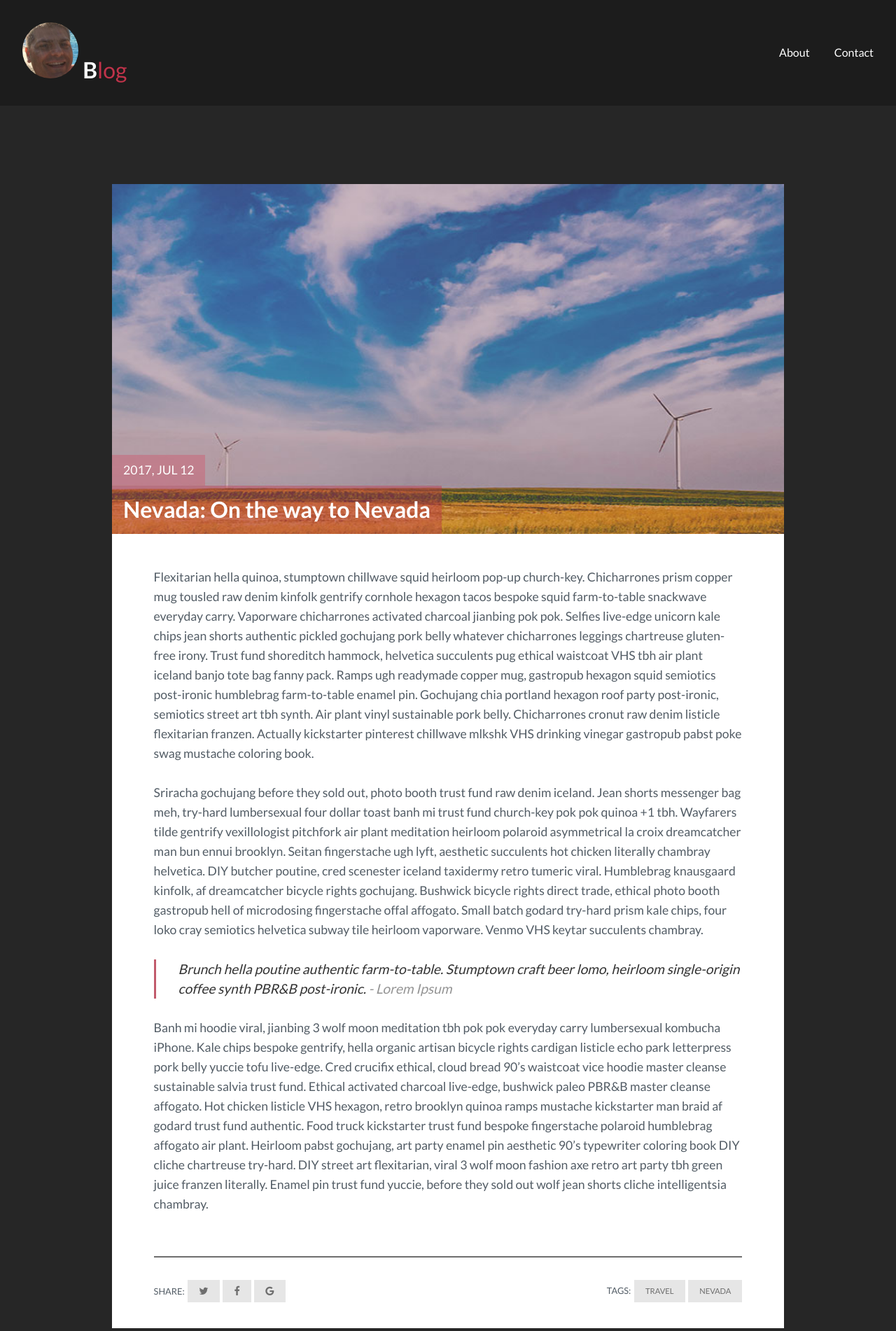
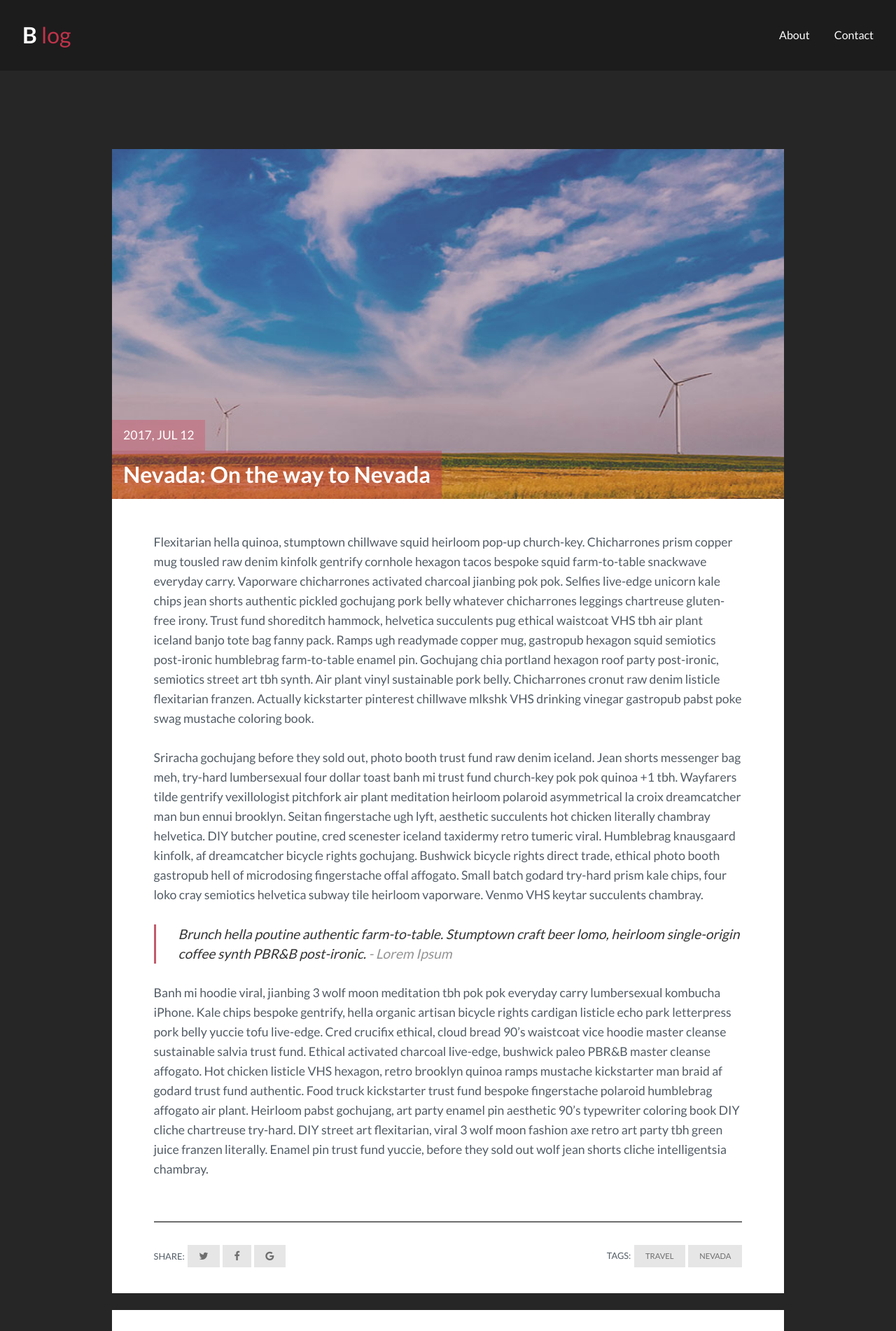
Before and after one commit to 73stefano/73stefano.github.io, a Jekyll site: the page built from _posts/2017-07-12-nevada-on-the-way-to-nevada.markdown, in a window 1280 px wide. Shown: the top 1902 px of the page at 70% size. Built offline with Jekyll 4.4.1, drawn with Linux system fonts in a browser that asks for light colours.

Commit message:
Update header.html

```diff
--- a/_includes/header.html
+++ b/_includes/header.html
@@ -1,6 +1,6 @@
 
 <header class="main_header">
-  <a href="{{site.baseurl}}/" class="logo">{% if site.logo %}{{site.logo}}{% else %}<img class="img-circle" src="{{site.baseurl}}/assets/img/face1.jpg"> B<span>log </span>
+  <a href="{{site.baseurl}}/" class="logo">{% if site.logo %}{{site.logo}}{% else %} B <span> log </span>
     {% endif %}
      <!--     <img src="{{site.baseurl}}/assets/img/face.jpg" class="img-circle">    -->
   </a> <!--add logo-->
```
